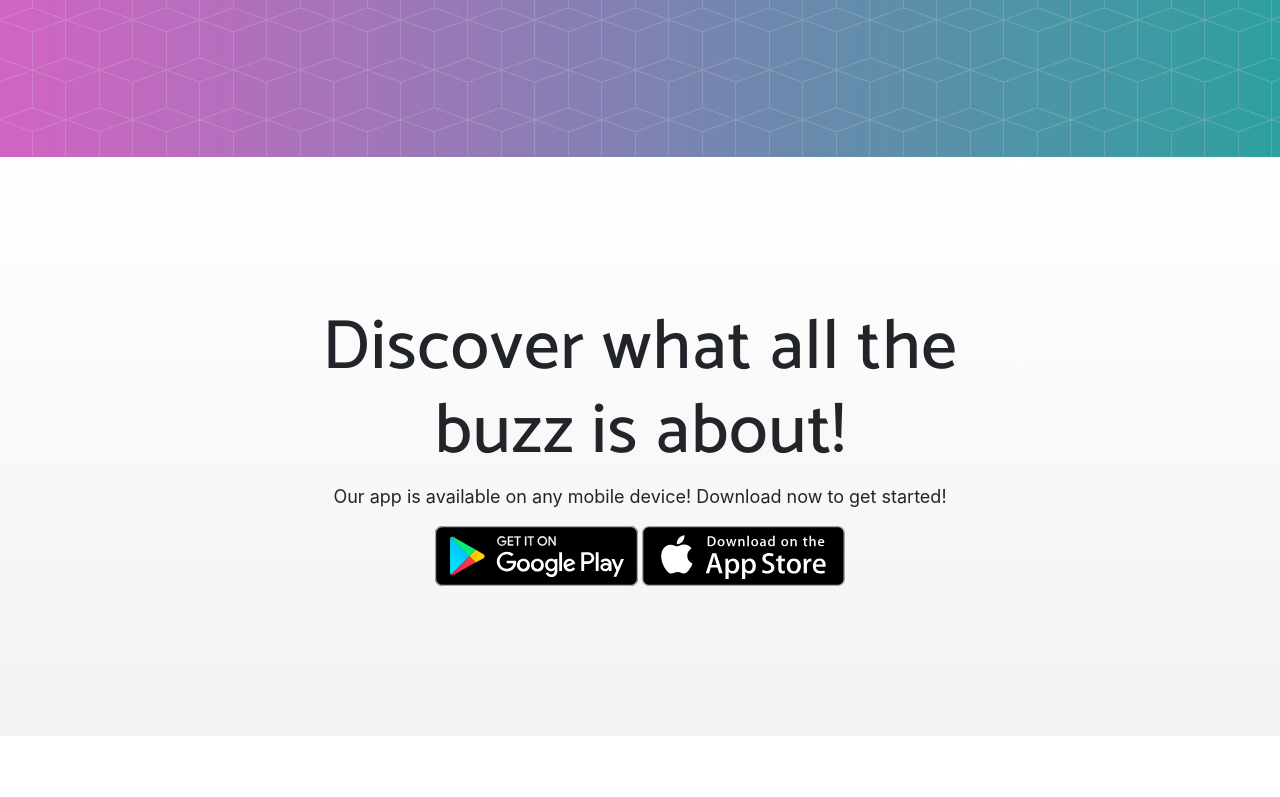
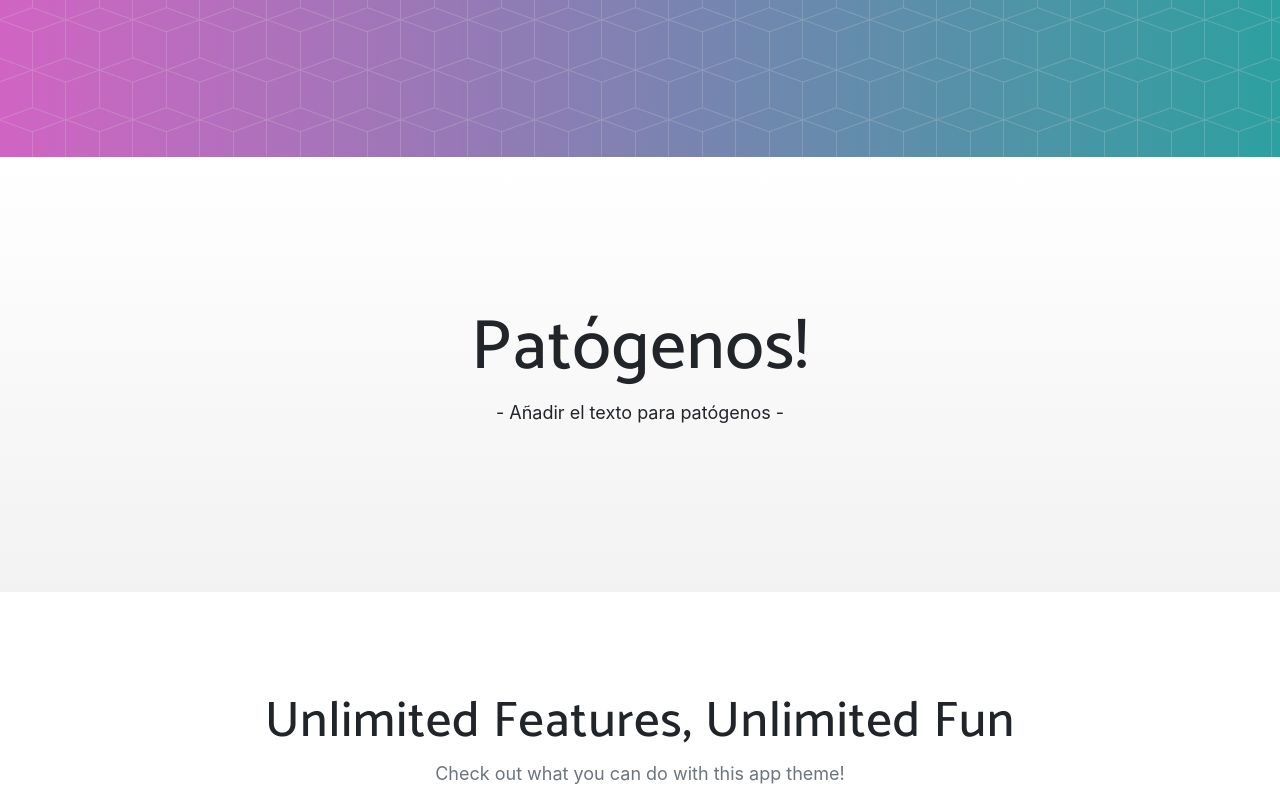
Before and after one commit to breogangf/klebsi.es, a website with bundled scripts: page www/index.html in a window 1280 px wide. Shown: the part 643-1440 px from the top of the page. Built offline with nearby package versions, Linux system fonts and the light colour scheme; files whose address does not match are found by name; a web font is replaced by a local one.

Commit message:
Renamed patogenos section

```diff
--- a/www/index.html
+++ b/www/index.html
@@ -44,7 +44,7 @@
       <div class="collapse navbar-collapse" id="navbarResponsive">
         <ul class="navbar-nav ml-auto">
           <li class="nav-item">
-            <a class="nav-link js-scroll-trigger" href="#download">Patógenos</a>
+            <a class="nav-link js-scroll-trigger" href="#patogenos">Patógenos</a>
           </li>
           <li class="nav-item">
             <a class="nav-link js-scroll-trigger" href="#features">K.Pneumoniae</a>
@@ -65,7 +65,7 @@
       <div class="row h-100">
         <div class="col-lg-5 my-auto">
           <div class="header-content mx-auto">
-            <h1 class="mb-5">Check out our awesome video!!</h1>
+            <h1 class="mb-5">Klebsi nos cuenta un día en su vida, no te lo pierdas!</h1>
           </div>
         </div>
         <div class="col-lg-7 my-auto">
@@ -88,16 +88,12 @@
     </div>
   </header>
 
-  <section class="download bg-primary text-center" id="download">
+  <section class="patogenos bg-primary text-center" id="patogenos">
     <div class="container">
       <div class="row">
         <div class="col-md-8 mx-auto">
-          <h2 class="section-heading">Discover what all the buzz is about!</h2>
-          <p>Our app is available on any mobile device! Download now to get started!</p>
-          <div class="badges">
-            <a class="badge-link" href="#"><img src="img/google-play-badge.svg" alt=""></a>
-            <a class="badge-link" href="#"><img src="img/app-store-badge.svg" alt=""></a>
-          </div>
+          <h2 class="section-heading">Patógenos!</h2>
+          <p>- Añadir el texto para patógenos -</p>
         </div>
       </div>
     </div>
--- a/www/scss/_download.scss
+++ b/www/scss/_download.scss
@@ -1,5 +1,5 @@
 // Styling for the download section
-section.download {
+section.patogenos {
     position: relative;
     padding: 150px 0;
     h2 {
```
Also changed, not shown: www/css/new-age.css, www/css/new-age.min.css.
